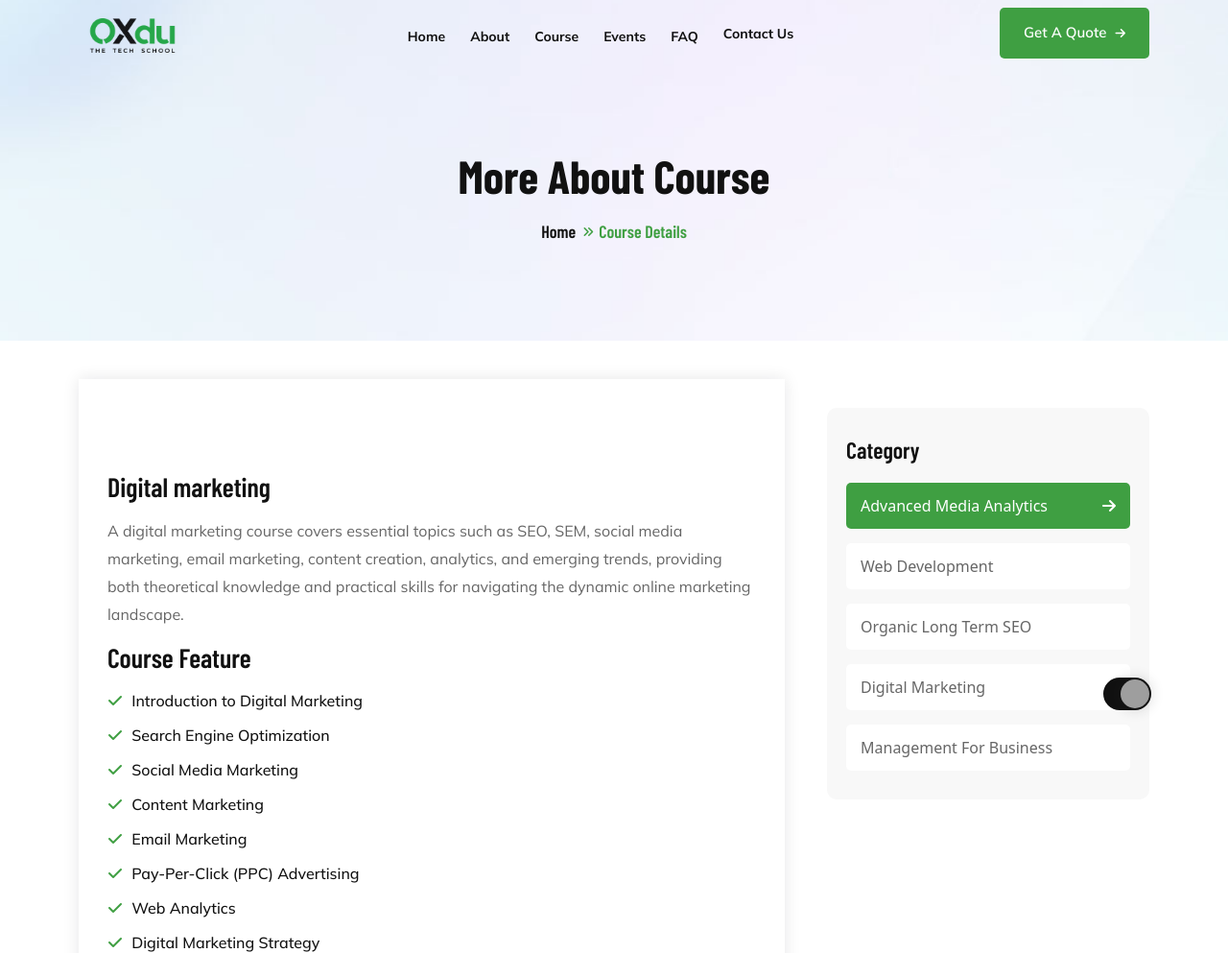
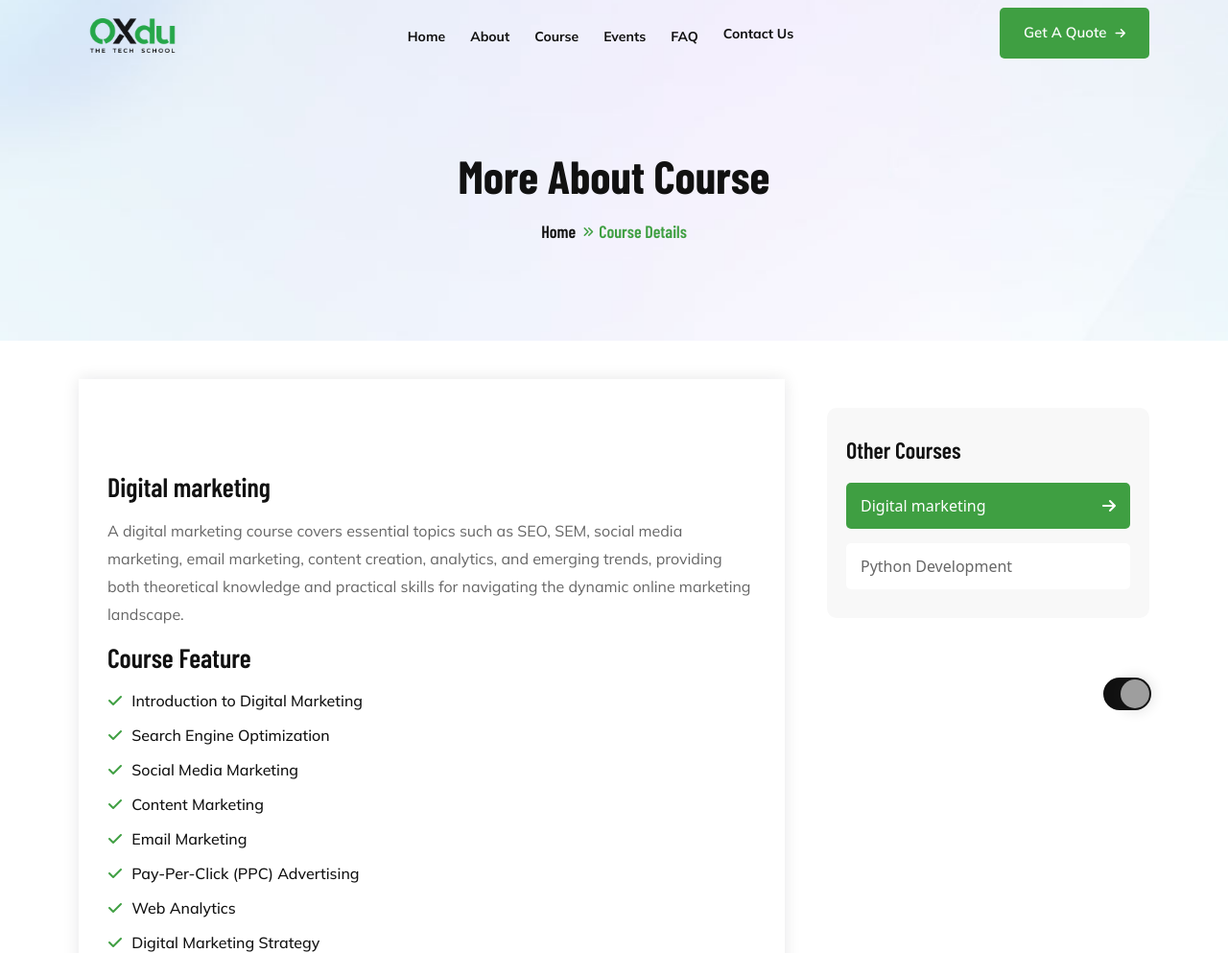
Before and after one commit to Midhlajrahman/Oxdu, a Django app: page /course_details/2/ in a window 1280 px wide. Shown: the top 993 px of the page at 96% size. Run offline with Django 4.2, Linux system fonts and the light colour scheme; data comes from the database, SQL or seed files in the repository; both versions use the stored data as it was after the commit; some libraries are stand-ins or nearby versions; some web fonts are replaced; grey boxes are pictures that could not be loaded.

Commit message:
third commit

```diff
--- a/templates/web/course-details.html
+++ b/templates/web/course-details.html
@@ -94,17 +94,24 @@
 </div>
 <div class="col-lg-4">
 <div class="sidebar-area pt-30 pl-20">
+    <div class="sidebar-card sidebar-category mt-30">
+        <h3>Other Courses</h3>
+        <ul>
+            <li>
+                <a class="active" href="{% url 'course_details' pk=course.pk %}">
+                    <span>{{ course.course_name }}</span> <i class="fas fa-arrow-right"></i>
+                </a>
+            </li>
+            {% for other_course in other_courses %}
+                <li>
+                    <a href="{% url 'course_details' pk=other_course.pk %}"{% if other_course.pk == course.pk %} class="active"{% endif %}>
+                        <span>{{ other_course.course_name }}</span> <i class="fas fa-arrow-right"></i>
+                    </a>
+                </li>
+            {% endfor %}
+        </ul>
+    </div>
 
-<div class="sidebar-card sidebar-category mt-30">
-<h3>Category</h3>
-<ul>
-<li><a class="active" href="blog-details.html"><span>Advanced Media Analytics</span> <i class="fas fa-arrow-right"></i></a></li>
-<li><a href="blog-details.html"><span>Web Development</span> <i class="fas fa-arrow-right"></i></a></li>
-<li><a href="blog-details.html"><span>Organic Long Term SEO</span> <i class="fas fa-arrow-right"></i></a></li>
-<li><a href="blog-details.html"><span>Digital Marketing</span> <i class="fas fa-arrow-right"></i></a></li>
-<li><a href="blog-details.html"><span>Management For Business</span> <i class="fas fa-arrow-right"></i></a></li>
-</ul>
-</div>
 
 </div>
 </div>
--- a/templates/web/event-details.html
+++ b/templates/web/event-details.html
@@ -108,7 +108,7 @@
         <div class="col-lg-4">
             <div class="sidebar-area pt-30 pl-20">
                 <div class="sidebar-card sidebar-category mt-30">
-                    <h3>Category</h3>
+                    <h3>Other Events</h3>
                     <ul>
                         <li>
                             <a class="active" href="{% url 'event-details' pk=event.pk %}">
--- a/web/views.py
+++ b/web/views.py
@@ -196,8 +196,14 @@ def course(request):
 
 
 def course_details(request, pk):
+    # Get the selected course
     course = get_object_or_404(Course, pk=pk)
+
+    # Get features for the selected course
     features = CourseFeatures.objects.filter(course=course)
+
+    # Get other courses (excluding the selected one)
+    other_courses = Course.objects.exclude(pk=pk)
 
     form = RegisterationForm(request.POST or None)
 
@@ -230,6 +236,7 @@ def course_details(request, pk):
         'course': course,
         'form': form,
         'features': features,
+        'other_courses': other_courses,  # Add this to your context
     }
 
     return render(request, 'web/course-details.html', context)
```
Also changed, not shown: db.sqlite3.
